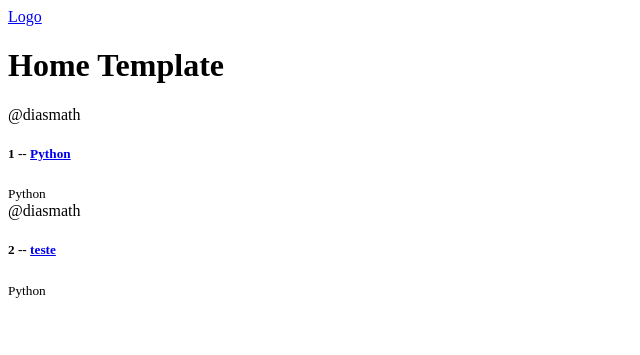
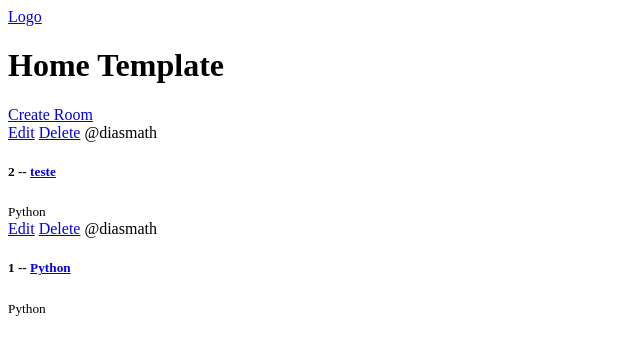
Before and after one commit to DiasMath/ChatAppDjango, a Django app: page / in a window 1280 px wide. Shown: the top 355 px of the page, without its empty margins (0-640 px from the left). Run offline with Django 5.2, Linux system fonts and the light colour scheme; data comes from the database, SQL or seed files in the repository; both versions use the stored data as it was after the commit.

Commit message:
adicionando funcionalidades de CRUD

```diff
--- a/base/models.py
+++ b/base/models.py
@@ -20,12 +20,16 @@ class Room(md.Model):
     def __str__(self):
         return self.name
 
+    class Meta:
+        ordering = ['-updated', '-created']
+
+
+    def __str__(self):
+        return self.body[0:50]
+
 class Message(md.Model):
     user = md.ForeignKey(User, on_delete=md.CASCADE)
     room = md.ForeignKey(Room, on_delete=md.CASCADE)
     body = md.TextField()
     updated = md.DateTimeField(auto_now=True)
     created = md.DateTimeField(auto_now_add=True)
-
-    def __str__(self):
-        return self.body[0:50]
--- a/base/templates/base/home.html
+++ b/base/templates/base/home.html
@@ -4,10 +4,14 @@
 
 <h1>Home Template</h1>
 
+<a href="{% url 'create-room' %}">Create Room</a>
+
 <div>
     <div>
         {% for room in rooms %}
         <div>
+            <a href="{% url 'update-room' room.id %}">Edit</a>
+            <a href="{% url 'delete-room' room.id %}">Delete</a>
             <span>@{{room.host.username}}</span>
             <h5>{{ room.id}} -- <a href="{% url 'room' room.id %}">{{ room.name }}</a></h5>
             <small>{{room.topic.name}}</small>
--- a/base/urls.py
+++ b/base/urls.py
@@ -4,4 +4,8 @@ from . import views
 urlpatterns = [
     path('', views.home, name="home"),
     path('room/<str:pk>/', views.room, name="room"),
+
+    path('create-room/', views.createRoom, name="create-room"),
+    path('update-room/<str:pk>/', views.updateRoom, name="update-room"),
+    path('delete-room/<str:pk>/', views.deleteRoom, name="delete-room"),
 ]
--- a/base/views.py
+++ b/base/views.py
@@ -1,5 +1,6 @@
-from django.shortcuts import render
+from django.shortcuts import render, redirect
 from .models import Room
+from .forms import RoomForm
 
 
 def home(request):
@@ -11,3 +12,33 @@ def room(request,pk):
     room = Room.objects.get(id=pk)
     context = {'room': room}
     return render(request, 'base/room.html',context)
+
+def createRoom(request):
+      form = RoomForm()
+      if request.method == 'POST':
+            form = RoomForm(request.POST)
+            if form.is_valid():
+                  form.save()
+                  return redirect('home')
+      context = {'form' : form}
+      return render(request, 'base/room_form.html',context)
+
+def updateRoom(request, pk):
+      room = Room.objects.get(id=pk)
+      form = RoomForm(instance=room)
+
+      if request.method == 'POST':
+            form = RoomForm(request.POST,instance=room)
+            if form.is_valid():
+                  form.save()
+                  return redirect('home')
+
+      context = {'form': form}
+      return render(request, 'base/room_form.html',context)
+
+def deleteRoom(request,pk):
+      room = Room.objects.get(id=pk)
+      if request.method == 'POST':
+            room.delete()
+            return redirect('home')
+      return render(request,'base/delete.html', {'obj': room})
```
Also changed, not shown: base/forms.py (added, +7 -0 lines), base/templates/base/delete.html (added, +13 -0 lines), base/templates/base/room_form.html (added, +13 -0 lines), db.sqlite3.
